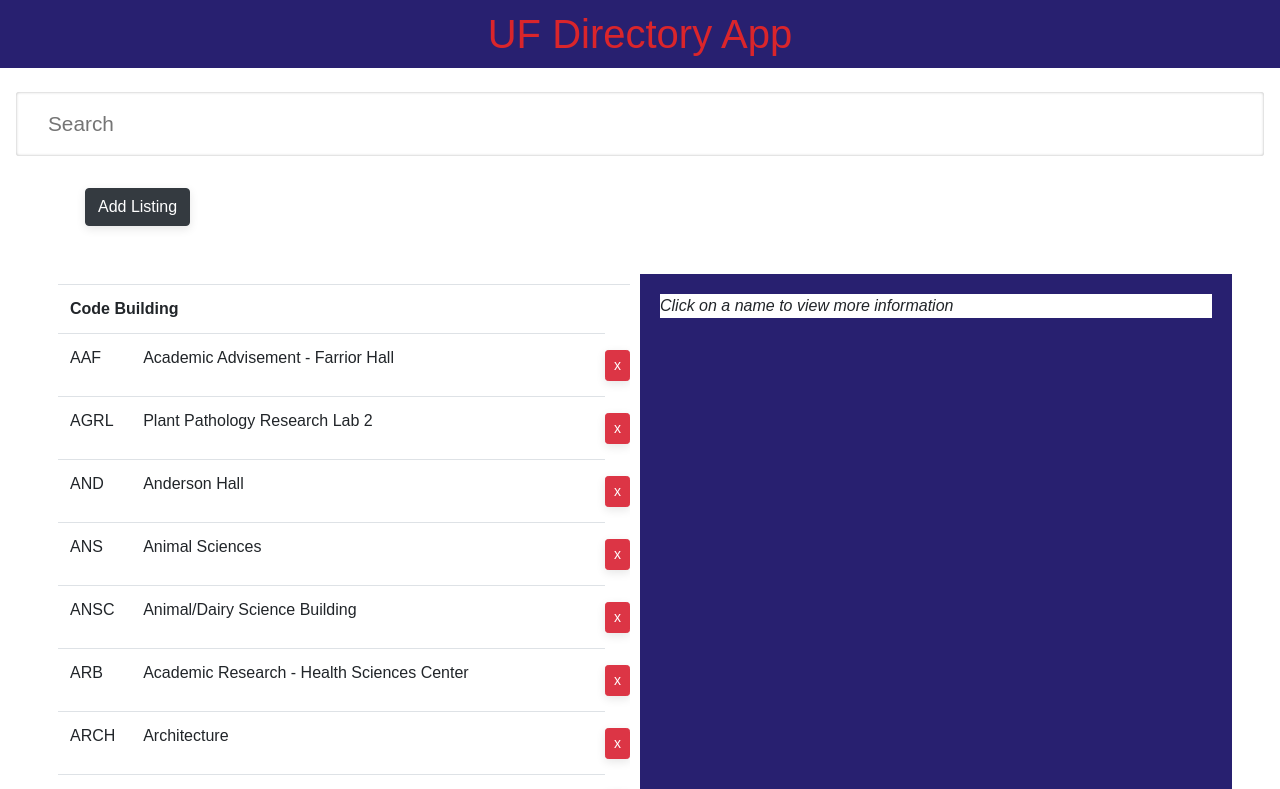
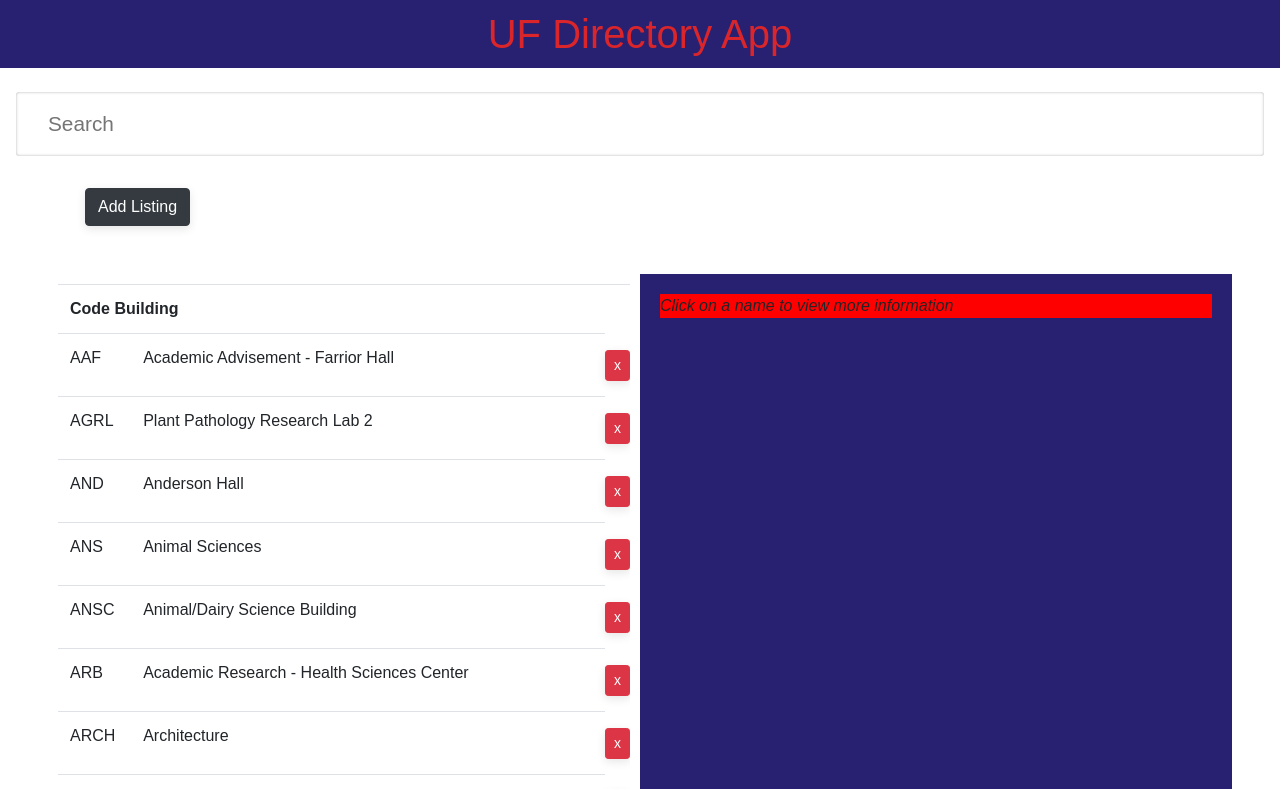
Before and after one commit to ravi811/Fall2019_Bootcamp, a React (Create React App) app in the folder Bootcamp4-master/my-app/: page / in a window 1280 px wide. Shown: the top 789 px of the page. Built offline with nearby package versions, Linux system fonts and the light colour scheme.

Commit message:
Update ViewBuilding.js

```diff
--- a/Bootcamp4-master/my-app/src/components/ViewBuilding.js
+++ b/Bootcamp4-master/my-app/src/components/ViewBuilding.js
@@ -15,23 +15,12 @@
 				if(!directory.coordinates) {
 					return (
 						<BuildingInfo directory={directory} />
-						// <div>
-						// 	<p>Code: {directory.code}</p>
-						// 	<p>Name: {directory.name}</p>
-						// 	<p>Coordinates not defined</p>
-						// 	<p>Address: {directory.address}</p>
-						// </div>
 					)
 				}
 
 				return(
 					<div>
 						<BuildingInfo directory={directory} />
-						{/* <p>Code: {directory.code}</p>
-						<p>Name: {directory.name}</p>
-						<p>Latitude: {directory.coordinates.latitude}</p>
-						<p>Longitude: {directory.coordinates.longitude}</p>
-						<p>Address: {directory.address}</p> */}
 					</div>
 				)
 
@@ -39,7 +28,7 @@
 
 		return (
 			<div>
-				<p style={{backgroundColor: '#ffffff'}}>
+				<p style={{backgroundColor: '#ff0000'}}>
 					{' '}
 					<i>Click on a name to view more information</i>
 				</p>
```
